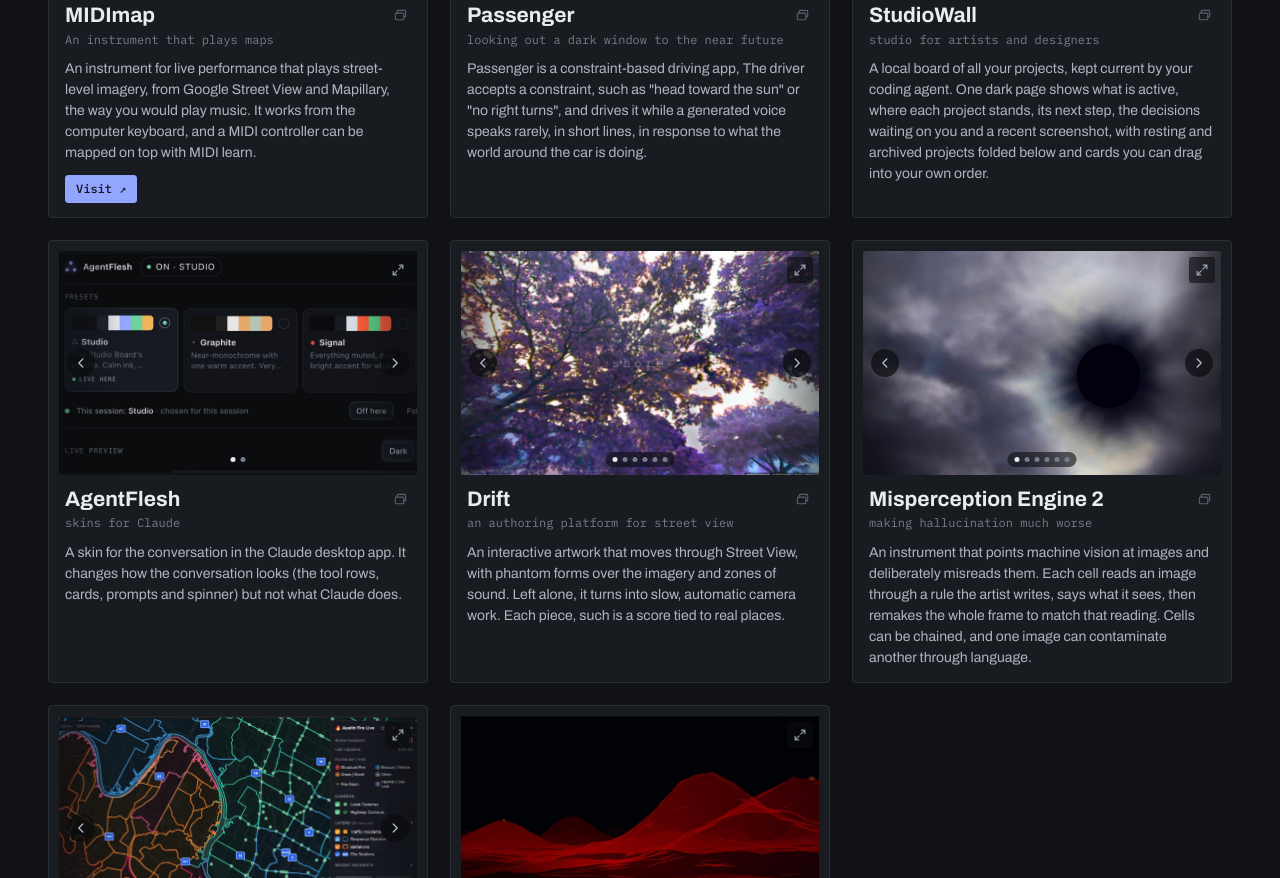
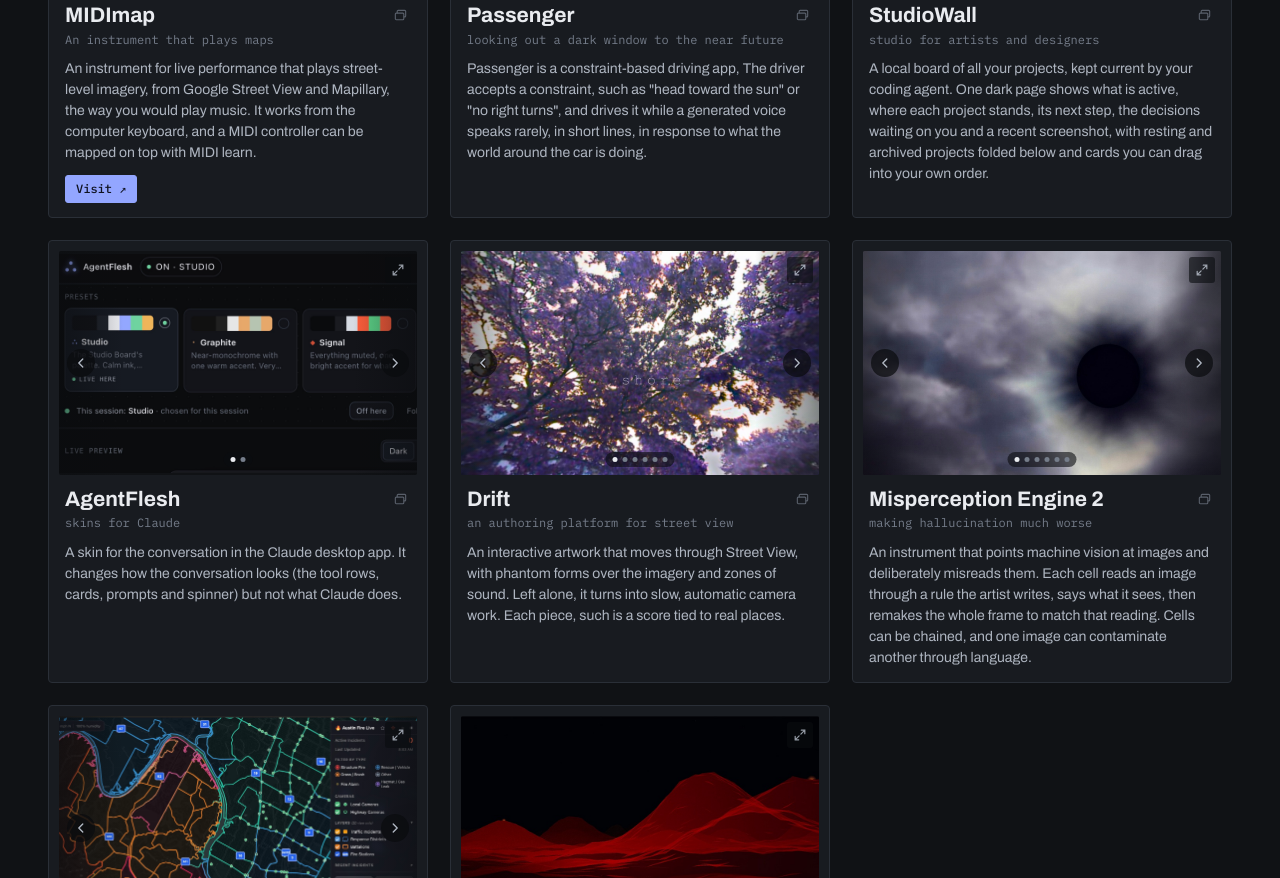
Before and after one commit to studiotherefore/studiotherefore.github.io, a plain HTML site: page index.html in a window 1280 px wide. Shown: the part 870-1748 px from the top of the page. Drawn offline with Linux system fonts and the light colour scheme.

Commit message:
Publish 2026-11-15 15:54

```diff
--- a/index.html
+++ b/index.html
@@ -217,7 +217,7 @@ const DATA = {
    "live": "https://synthlab.acts-research.workers.dev/",
    "images": [
     {
-     "src": "img/4263cdae720763.jpg"
+     "src": "img/8da95b0cc8ccb5.jpg"
     }
    ],
    "frame": {
@@ -382,7 +382,13 @@ const DATA = {
     {
      "src": "img/51707c5fd963d7.jpg"
     }
-   ]
+   ],
+   "frame": {
+    "x": 30.8,
+    "y": 0.0,
+    "zoom": 1.15,
+    "fit": false
+   }
   },
   {
    "id": "misperception-engine-2",
```
Also changed, not shown: img/8da95b0cc8ccb5.jpg (renamed from img/4263cdae720763.jpg).
